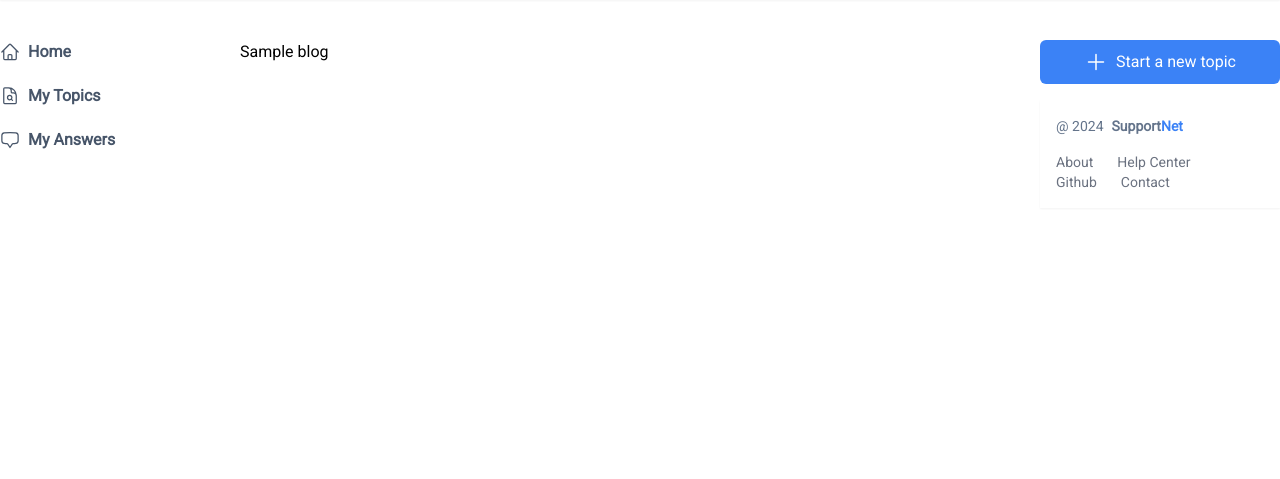
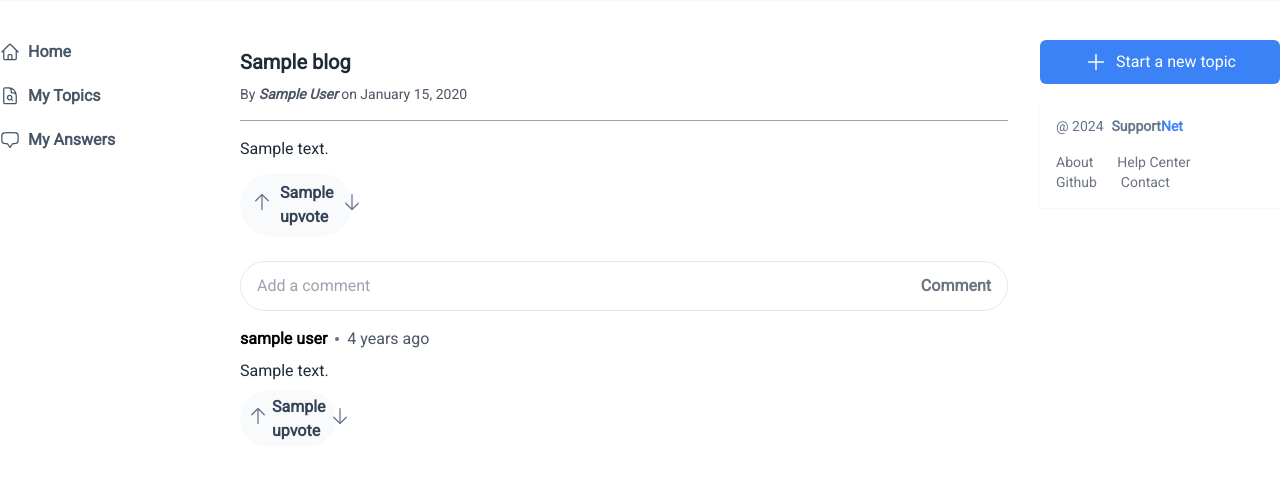
Before and after one commit to lebelokamogelo/support_forum, a Django app: template forum/templates/forum/detail_topic.html in a window 1280 px wide. Shown: the part 64-543 px from the top of the page. Run offline with Django 5.2, Linux system fonts and the light colour scheme; the template is opened without the code that fills it: most values are stand-ins (such as "Sample title", 1, 10 or a date in 2020); data that the repository does not hold is empty; some libraries are stand-ins or nearby versions.

Commit message:
add content on detailed page

```diff
--- /dev/null
+++ b/forum/templates/forum/comment_upvote.html
@@ -0,0 +1,20 @@
+<div class="arrow-up text-slate-500 hover:text-blue-500">
+    <button class="add">
+        <svg xmlns="http://www.w3.org/2000/svg" fill="none" viewBox="0 0 24 24" stroke-width="1.5"
+             stroke="currentColor" class="w-5 h-5">
+            <path stroke-linecap="round" stroke-linejoin="round" d="M4.5 10.5 12 3m0 0 7.5 7.5M12 3v18"/>
+        </svg>
+    </button>
+</div>
+
+<span class="text-slate-700 font-bold">{{ comment.upvote }}</span>
+
+<div class="arrow-down text-slate-500 hover:text-red-500">
+    <button class="sub">
+        <svg xmlns="http://www.w3.org/2000/svg" fill="none" viewBox="0 0 24 24" stroke-width="1.5"
+             stroke="currentColor" class="w-5 h-5">
+            <path stroke-linecap="round" stroke-linejoin="round" d="M19.5 13.5 12 21m0 0-7.5-7.5M12 21V3"/>
+        </svg>
+
+    </button>
+</div>
--- a/forum/templates/forum/detail_topic.html
+++ b/forum/templates/forum/detail_topic.html
@@ -1,5 +1,55 @@
 {% extends 'forum/index.html' %}
+{% load humanize %}
 
 {% block index %}
-    {{ blog }}
+<div class="wrapper">
+    <div class="py-2">
+        <h1 class="font-bold text-xl text-gray-800">{{ blog.title }}</h1>
+        <div class="flex items-center space-x-2 mt-2 text-gray-600">
+            <p class="text-sm">By <a href="#" class="italic font-bold hover:underline">{{ blog.author }}</a> on
+                {{ blog.created_at|date:"F j, Y" }}</p>
+        </div>
+        <hr class="border-gray-400 my-4">
+        <div class="description text-gray-800">
+            <p>{{ blog.description }}</p>
+        </div>
+        <div class="flex items-center space-x-2 mt-3 bg-gray-50 px-3 py-2 rounded-full justify-between w-28">
+            {% include "forum/upvote.html" %}
+        </div>
+    </div>
+
+    <div class="comment mt-4">
+        <div class="form">
+            <form class="w-full" action="" method="POST">
+                {% csrf_token %}
+                <div>
+                    <div class="relative flex items-center border px-4 py-3 rounded-full">
+                        <input name="comment" type="text"
+                               class="w-full  outline-none" placeholder="Add a comment"/>
+
+                        <button type="submit" class="text-gray-500 font-bold hover:text-blue-500">Comment</button>
+                    </div>
+                </div>
+            </form>
+        </div>
+
+        <div class="replies mt-4 space-y-5">
+            {% for comment in blog.reply_set.all %}
+            <div class="comment space-y-2">
+                <div class="flex items-center space-x-2">
+                    <a href="#" class="lowercase font-bold hover:underline">{{ comment.author }}</a>
+                    <p class="h-1 w-1 rounded-full bg-slate-500"></p>
+                    <span class="text-gray-600">{{ comment.created_at|naturaltime }}</span>
+                </div>
+                <p class="text-slate-800">{{ comment.content }}</p>
+                <div class="comment-upvote flex items-center space-x-1 mt-3 bg-gray-50 px-2 py-1 rounded-full justify-between w-24">
+                    {% include "forum/comment_upvote.html" %}
+                </div>
+            </div>
+            {% endfor %}
+        </div>
+    </div>
+
+</div>
+
 {% endblock %}
--- /dev/null
+++ b/forum/templates/forum/upvote.html
@@ -0,0 +1,20 @@
+<div class="arrow-up text-slate-500 hover:text-blue-500">
+    <button class="add">
+        <svg xmlns="http://www.w3.org/2000/svg" fill="none" viewBox="0 0 24 24" stroke-width="1.5"
+             stroke="currentColor" class="w-5 h-5">
+            <path stroke-linecap="round" stroke-linejoin="round" d="M4.5 10.5 12 3m0 0 7.5 7.5M12 3v18"/>
+        </svg>
+    </button>
+</div>
+
+<span class="text-slate-700 font-bold">{{ blog.upvote }}</span>
+
+<div class="arrow-down text-slate-500 hover:text-red-500">
+    <button class="sub">
+        <svg xmlns="http://www.w3.org/2000/svg" fill="none" viewBox="0 0 24 24" stroke-width="1.5"
+             stroke="currentColor" class="w-5 h-5">
+            <path stroke-linecap="round" stroke-linejoin="round" d="M19.5 13.5 12 21m0 0-7.5-7.5M12 21V3"/>
+        </svg>
+
+    </button>
+</div>
```
Also changed, not shown: forum/templates/forum/post.html (+3 -22 lines).
